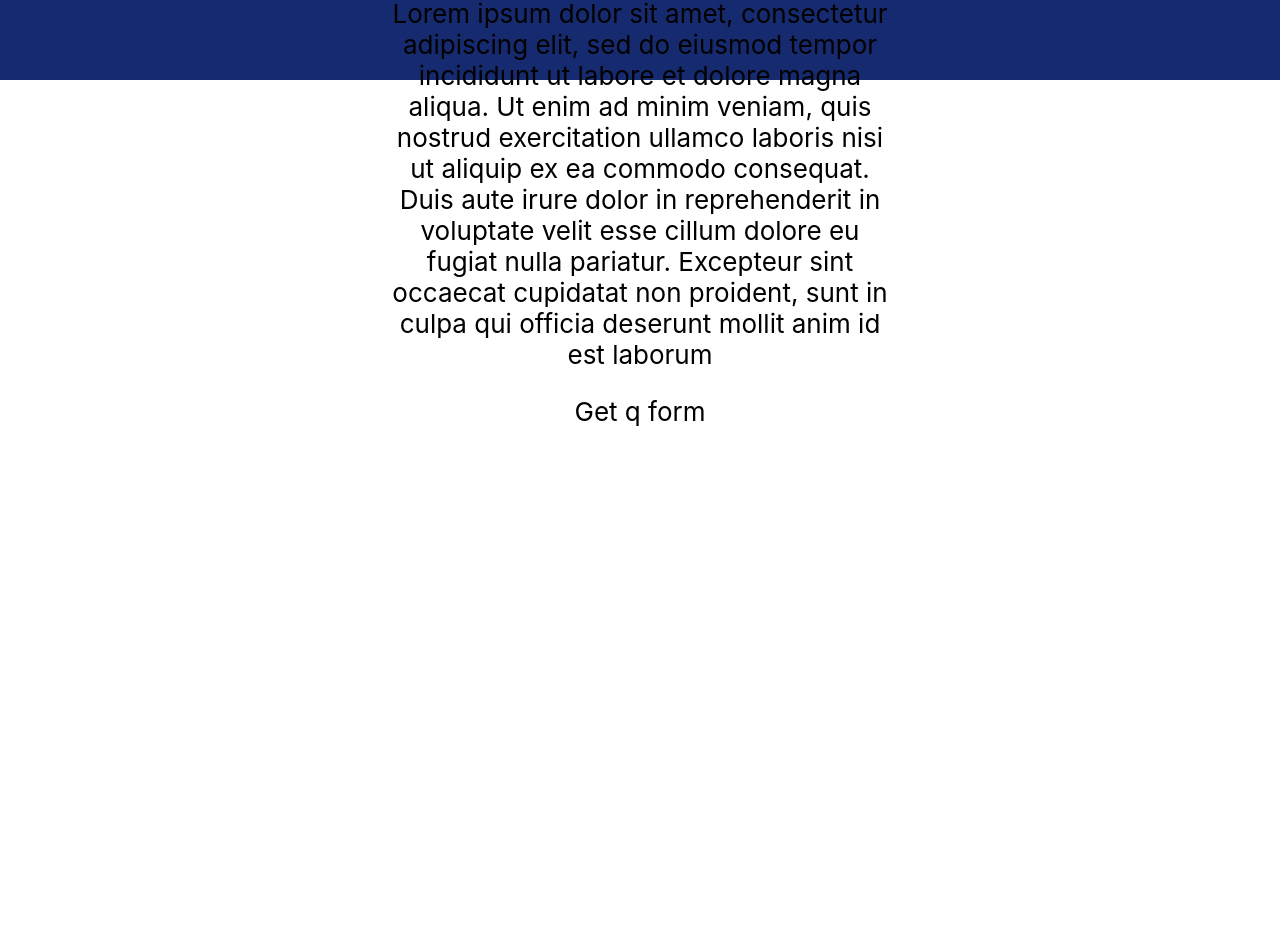
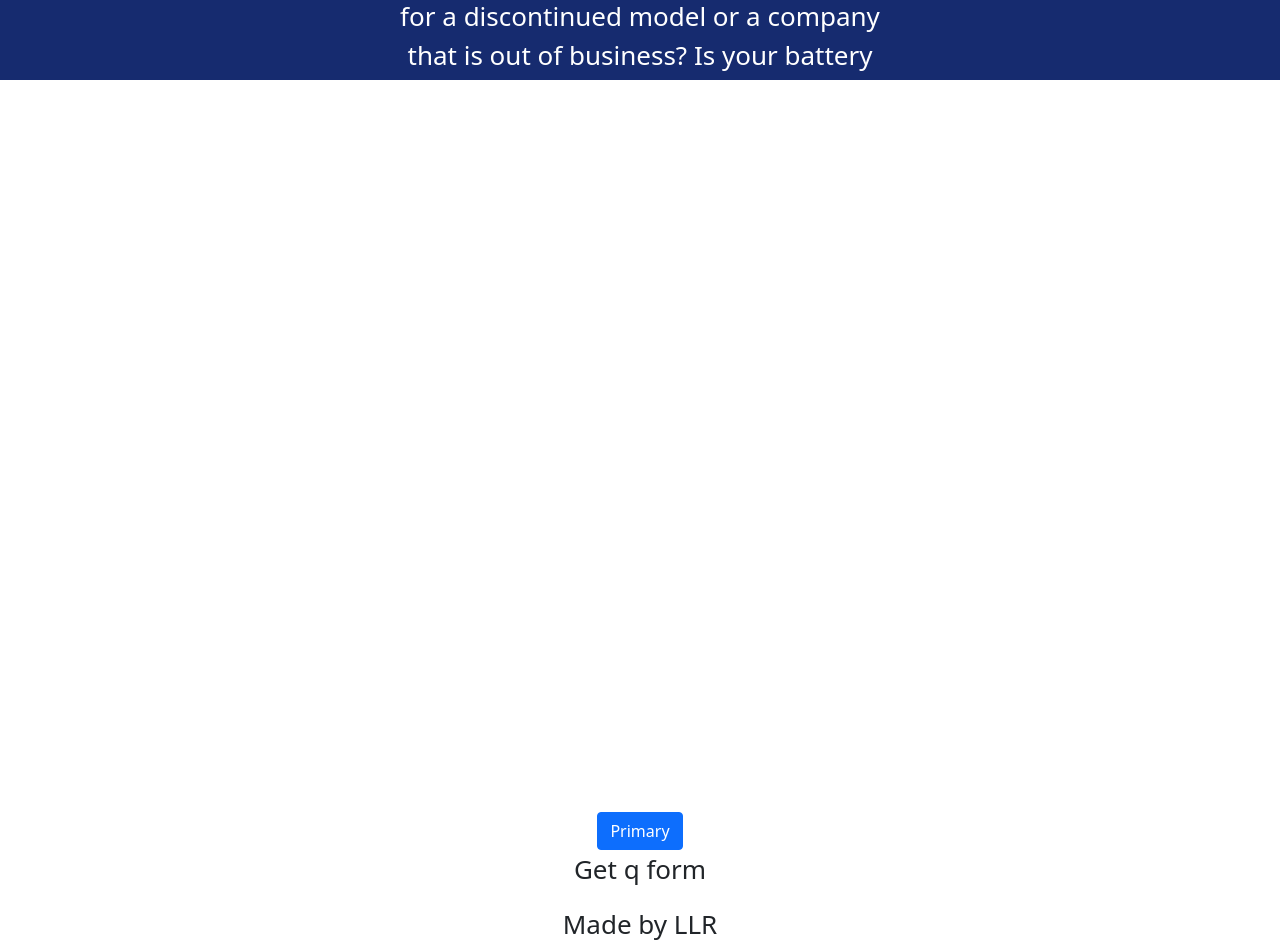
Before and after one commit to LLRamirez/Dad-Battery, a React (Create React App) app: page / in a window 1280 px wide. Shown: the part 720-1672 px from the top of the page. Before the commit the page ends 1147 px from the top, so only its background shows below. Built offline with nearby package versions, Linux system fonts and the light colour scheme.

Commit message:
added bootstrap

```diff
--- a/package.json
+++ b/package.json
@@ -6,8 +6,10 @@
     "@testing-library/jest-dom": "^5.16.4",
     "@testing-library/react": "^13.2.0",
     "@testing-library/user-event": "^13.5.0",
+    "bootstrap": "^5.1.3",
     "react": "^18.1.0",
     "react-awesome-slider": "^4.1.0",
+    "react-bootstrap": "^2.4.0",
     "react-dom": "^18.1.0",
     "react-scripts": "^2.1.3",
     "web-vitals": "^2.1.4"
--- a/public/index.html
+++ b/public/index.html
@@ -9,12 +9,19 @@
       name="description"
       content="Web site created using create-react-app"
     />
-    <link rel="apple-touch-icon" href="%PUBLIC_URL%/logo192.png" />
+
     <!--
       manifest.json provides metadata used when your web app is installed on a
       user's mobile device or desktop. See https://developers.google.com/web/fundamentals/web-app-manifest/
     -->
     <link rel="manifest" href="%PUBLIC_URL%/manifest.json" />
+
+    <link
+  rel="stylesheet"
+  href="https://cdn.jsdelivr.net/npm/bootstrap@5.1.3/dist/css/bootstrap.min.css"
+  integrity="sha384-1BmE4kWBq78iYhFldvKuhfTAU6auU8tT94WrHftjDbrCEXSU1oBoqyl2QvZ6jIW3"
+  crossorigin="anonymous"
+/>
     <!--
       Notice the use of %PUBLIC_URL% in the tags above.
       It will be replaced with the URL of the `public` folder during the build.
--- a/src/App.css
+++ b/src/App.css
@@ -40,6 +40,10 @@
   width: 500px;
 }
 
+.gqContainer{
+
+}
+
 @keyframes App-logo-spin {
   from {
     transform: rotate(0deg);
@@ -48,3 +52,7 @@
     transform: rotate(360deg);
   }
 }
+
+@tailwind base;
+@tailwind components;
+@tailwind utilities;
--- a/src/App.js
+++ b/src/App.js
@@ -4,12 +4,14 @@ import './App.css';
 import MainGallery from './components/MainGallery';
 import About from './components/About';
 import GetQuote from './components/GetQuote';
+import Contact from './components/Contact';
+import 'bootstrap/dist/css/bootstrap.min.css';
 
 function App() {
   return (
   <section className="App">
       <header className="App-header">
-      <p className="text-3xl font-bold underline">
+      <p className="text-3xl font-bold color-white">
         Rad Power Battery Repair
         </p>
                <div className='containER'>
@@ -18,6 +20,7 @@ function App() {
          </div>
          <About/>
          <GetQuote/>
+         <Contact/>
          </div>
       </header>
     </section>
--- a/src/components/About.js
+++ b/src/components/About.js
@@ -1,9 +1,13 @@
 import React from 'react';
+import Button from 'react-bootstrap/Button';
 
 const About = () => {
     return(
-        <div className='aboutContainer'>
-            <p>Lorem ipsum dolor sit amet, consectetur adipiscing elit, sed do eiusmod tempor incididunt ut labore et dolore magna aliqua. Ut enim ad minim veniam, quis nostrud exercitation ullamco laboris nisi ut aliquip ex ea commodo consequat. Duis aute irure dolor in reprehenderit in voluptate velit esse cillum dolore eu fugiat nulla pariatur. Excepteur sint occaecat cupidatat non proident, sunt in culpa qui officia deserunt mollit anim id est laborum</p>
+        <div className='text-white'>
+            <p>Need to replace an electric bike battery for a discontinued model or a company that is out of business? Is your battery no longer covered under warranty and needs some maintenance? Send all your old e-bike batteries to our location and we can make them work like the first day you purchased them!!! </p>
+            <p>Does your eBike feel tired and can’t reach the destinations you once enjoyed?  Do you wish your eBike came with a longer range from the factory for those extended adventures?  Does your battery not power on at all? No worries! Hi-C Battery has got your back. Our battery rebuild service will bring new life to your eBike and is cost efficient.  Send your tired or defective battery to us and we will take care of the rest. In a short time you will be back in the saddle with that eGrin everyone is talking about.</p>
+
+            <Button variant="primary">Primary</Button>
         </div>
     );
 
--- /dev/null
+++ b/src/components/Contact.js
@@ -0,0 +1,13 @@
+import React from 'react';
+
+const Contact = () => {
+    return(
+        <div className='flex flex-row'>
+            <p>Made by LLR</p>
+            <p>All rights reserved</p>
+        </div>
+    );
+
+}
+
+export default Contact;
--- a/src/components/GetQuote.js
+++ b/src/components/GetQuote.js
@@ -2,7 +2,7 @@ import React from 'react';
 
 const GetQuote = () => {
     return(
-        <div className='gqContainer'>
+        <div className='color-purple'>
             <p>Get q form</p>
         </div>
     );
--- /dev/null
+++ b/tailwind.config.js
@@ -0,0 +1,11 @@
+module.exports = {
+    purge: ['./src/**/*.{js,jsx,ts,tsx}', './public/index.html'],
+    darkMode: false, // or 'media' or 'class'
+    theme: {
+      extend: {},
+    },
+    variants: {
+      extend: {},
+    },
+    plugins: [],
+  }
```
Also changed, not shown: 3 other files (tests, documents, lock files or other folders).
